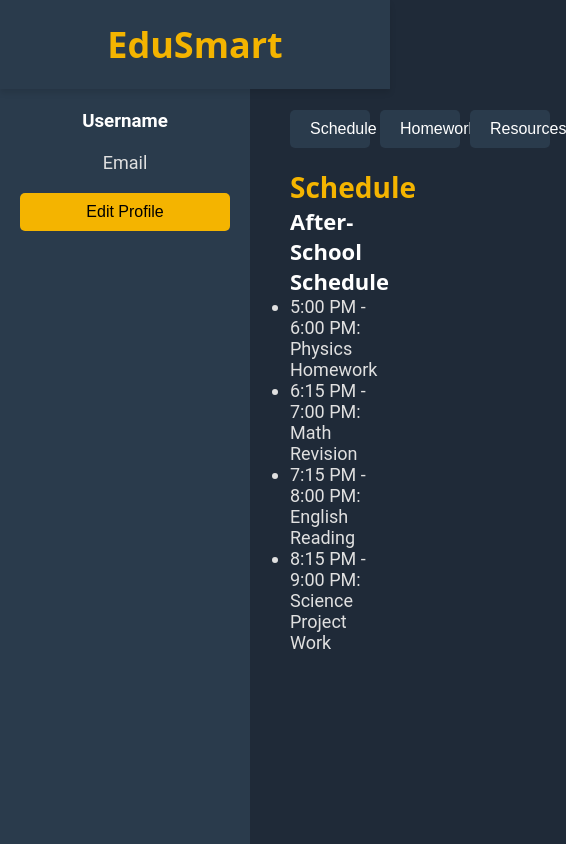
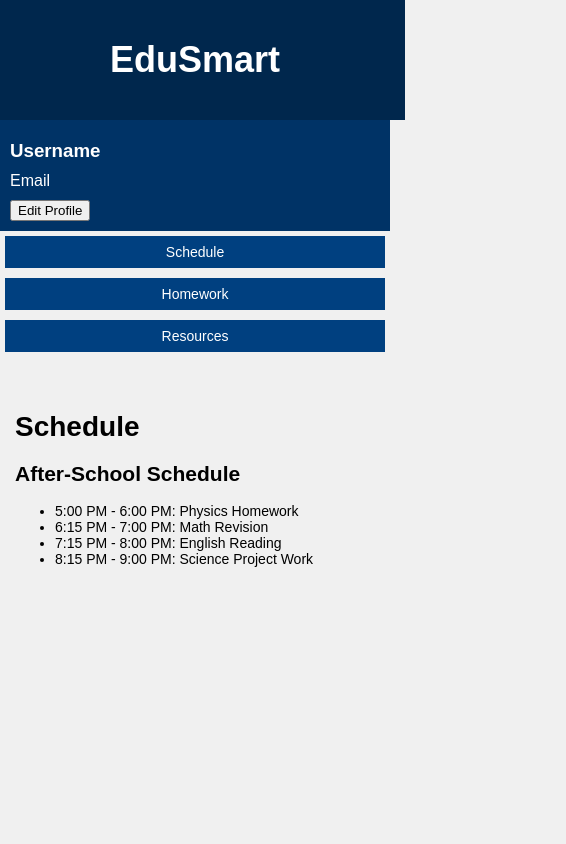
Before and after one commit to Hafsa-gift/EduSmart, a plain HTML site: page student.html in a window 390 px wide. Shown: the whole page, 566 px wide, since content can reach past the window. Drawn offline with Linux system fonts and the light colour scheme.

Commit message:
Add files via upload

```diff
--- a/style.css
+++ b/style.css
@@ -1,154 +1,58 @@
-/* General Reset */
-* {
+/* General styling for larger screens */
+body {
+    font-family: 'Poppins', sans-serif;
     margin: 0;
     padding: 0;
+    display: flex;
+    flex-direction: column;
+    align-items: center;
+    background-color: #f0f0f0;
+}
+
+.header {
+    background-color: #00274d;
+    width: 100%;
+    padding: 20px;
+    text-align: center;
+    color: white;
+}
+
+.side-panel {
+    width: 250px;
+    background-color: #003366;
+    color: white;
+    padding: 20px;
+    position: fixed;
+    top: 80px;
+    left: 0;
+    height: 100%;
     box-sizing: border-box;
 }
 
-/* Body Styles */
-body {
-    font-family: 'Roboto', sans-serif;
-    background-color: #1F2A38;
-    color: #E0E0E0;
-    display: flex;
-    flex-direction: column;
-    align-items: center;
-    height: 100vh;
-    margin: 0;
-}
-
-/* Header Styles */
-.header {
-    background-color: #2A3B4C;
-    color: #F4B400;
-    width: 100%;
-    text-align: center;
-    padding: 20px;
-    box-shadow: 0 4px 6px rgba(0, 0, 0, 0.1);
-    position: fixed;
-    top: 0;
-    left: 0;
-    z-index: 1000;
-}
-
-.header h1 {
-    font-family: 'Open Sans', sans-serif;
-    font-size: 36px;
-    margin: 0;
-}
-
-/* Login Page */
-.login-container {
-    background-color: #2A3B4C;
-    border-radius: 10px;
-    padding: 20px;
-    width: 300px;
-    text-align: center;
-    margin-top: 100px; /* Adjust for header */
-}
-
-.login-container h1 {
-    color: #F4B400;
-    margin-bottom: 20px;
-}
-
-.login-container input,
-.login-container select,
-.login-container button {
-    width: 100%;
-    padding: 10px;
-    margin-top: 10px;
-    border-radius: 5px;
-    border: 1px solid #CCCCCC;
-}
-
-.login-container input:focus,
-.login-container select:focus,
-.login-container button:focus {
-    outline: none;
-    border: 1px solid #F4B400;
-}
-
-.login-container button {
-    background-color: #F4B400;
-    color: #000000;
-    cursor: pointer;
-    font-size: 18px;
-    margin-top: 20px;
-}
-
-.login-container button:hover {
-    background-color: #F29C00;
-}
-
-/* Teacher and Student Pages */
-.side-panel {
-    width: 250px;
-    background-color: #2A3B4C;
-    padding: 20px;
-    color: #FFFFFF;
-    display: flex;
-    flex-direction: column;
-    align-items: center;
-    position: fixed;
-    top: 80px; /* Adjust for header */
-    bottom: 0;
-    left: 0;
-}
-
-.side-panel img {
-    width: 100px;
-    height: 100px; /* Ensure the profile picture is square */
-    border-radius: 50%;
-    object-fit: cover; /* Ensure the image covers the area without distortion */
-}
-
-.side-panel h3,
-.side-panel p {
+.side-panel h3, .side-panel p {
     margin: 10px 0;
 }
 
-.side-panel button {
-    background-color: #F4B400;
-    color: #000000;
-    cursor: pointer;
-    border: none;
-    padding: 10px;
-    font-size: 16px;
-    margin-top: 10px;
-    border-radius: 5px;
-}
-
-.side-panel button:hover {
-    background-color: #F29C00;
-}
-
 .main-content {
-    margin-left: 270px; /* Adjust to account for side panel width */
+    margin-left: 270px;
     padding: 20px;
-    margin-top: 80px; /* Adjust for header */
-    width: calc(100% - 270px); /* Ensure main content fills remaining space */
+    width: calc(100% - 270px);
+    box-sizing: border-box;
 }
 
 .tabs {
     display: flex;
+    justify-content: space-around;
     margin-bottom: 20px;
 }
 
 .tabs button {
-    background-color: #2A3B4C;
-    color: #FFFFFF;
-    padding: 10px 20px;
-    margin-right: 10px;
+    background-color: #004080;
+    color: white;
     border: none;
-    border-radius: 5px;
+    padding: 10px;
     cursor: pointer;
-    font-size: 16px;
-}
-
-.tabs button:hover {
-    background-color: #F4B400;
-    color: #000000;
+    width: 100%;
 }
 
 .tab-content {
@@ -159,38 +63,56 @@ body {
     display: block;
 }
 
-h1 {
-    font-size: 28px;
-    font-family: 'Open Sans', sans-serif;
-    color: #F4B400;
+/* Responsive design for mobile devices */
+@media (max-width: 768px) {
+    .header {
+        padding: 15px;
     }
 
-h2 {
-    font-size: 22px;
-    font-family: 'Open Sans', sans-serif;
-    color: #FFFFFF;
+    .side-panel {
+        width: 100%;
+        height: auto;
+        position: relative;
+        top: 0;
+        left: 0;
     }
 
-p, ul, li {
-    font-size: 18px;
-    color: #E0E0E0;
+    .main-content {
+        margin-left: 0;
+        width: 100%;
+        padding: 10px;
     }
 
-input, select, textarea, button {
-    width: 100%;
-    padding: 10px;
-    margin-top: 10px;
-    border-radius: 5px;
-    border: 1px solid #CCCCCC;
+    .tabs {
+        flex-direction: column;
     }
 
-button {
-    background-color: #F4B400;
-    color: #000000;
-    cursor: pointer;
+    .tabs button {
+        margin-bottom: 10px;
+    }
+}
+
+/* Additional adjustments for small screens */
+@media (max-width: 480px) {
+    .header {
         font-size: 18px;
     }
 
-button:hover {
-    background-color: #F29C00;
+    .side-panel {
+        padding: 10px;
     }
+
+    .main-content {
+        padding: 5px;
+    }
+
+    .tabs button {
+        padding: 8px;
+        font-size: 14px;
+    }
+
+    .tab-content {
+        padding: 10px;
+        font-size: 14px;
+    }
+}
```
Lines whose indentation alone changed are shown as unchanged.
